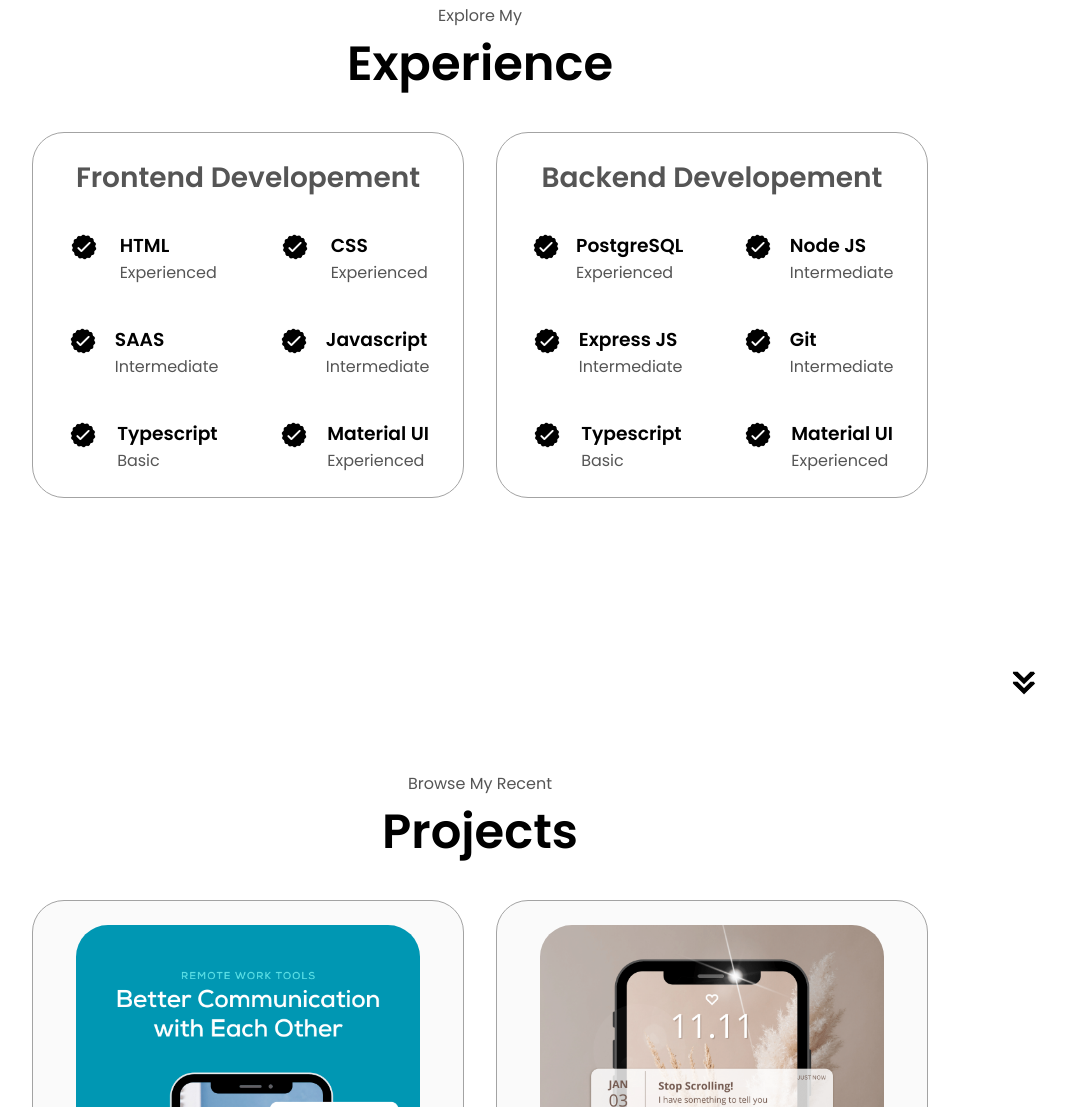
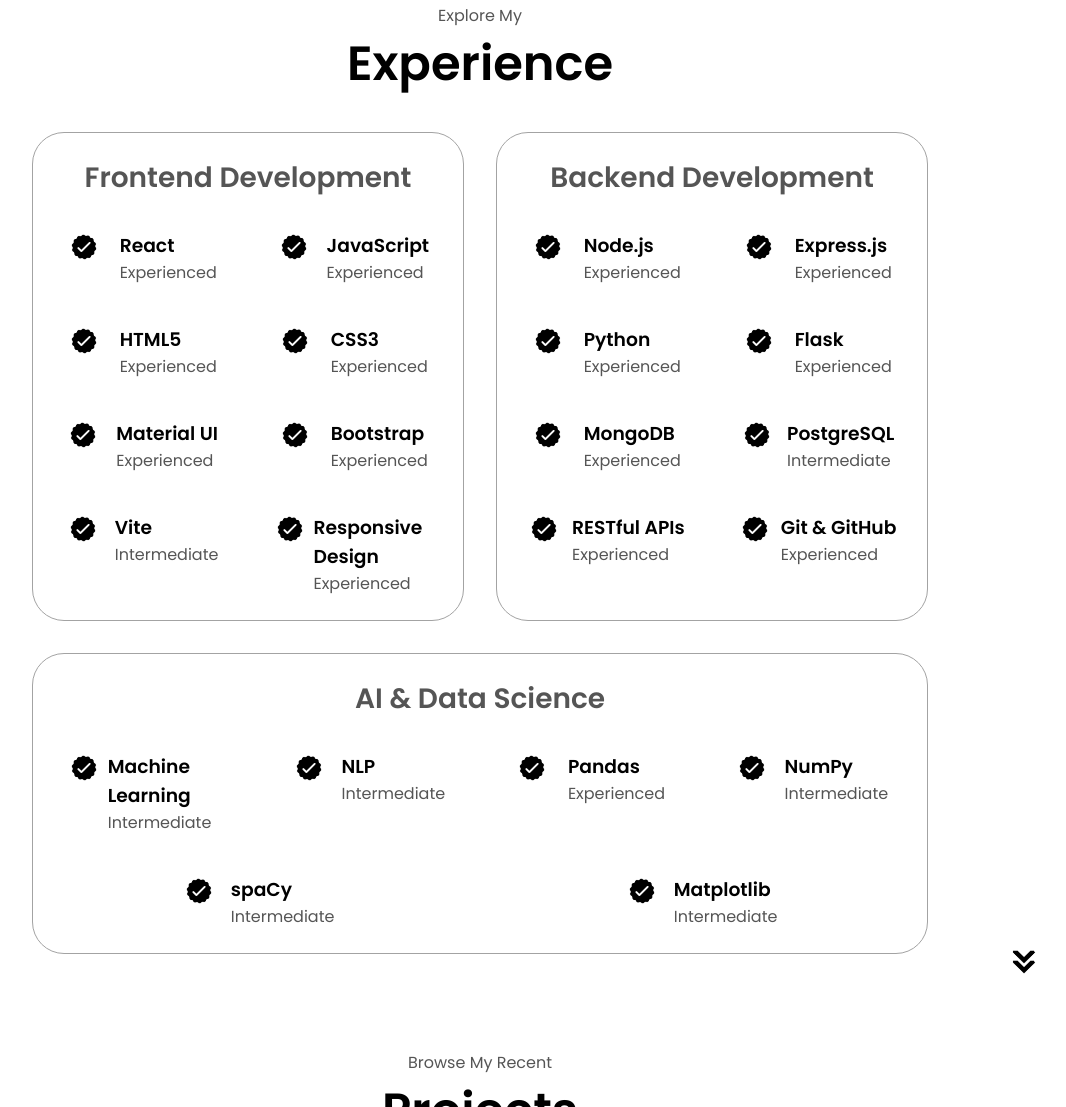
Before and after one commit to Sarthak3132/Portfolio-website, a plain HTML site: page index.html in a window 1280 px wide. Shown: the part 1693-2800 px from the top of the page, without its empty margins (160-1226 px from the left). Drawn offline with Linux system fonts and the light colour scheme.

Commit message:
feat: Complete portfolio overhaul - Updated to Full-Stack Developer with 3+ years experience, added comprehensive skills from actual projects (React, Node.js, Python, Flask, MongoDB, AI/ML, NLP), organized into 3 responsive sections

```diff
--- a/index.html
+++ b/index.html
@@ -42,7 +42,7 @@
         <div class="section_text">
             <p class="section_text_p1">Hello, I am</p>
             <h1 class="title">Sarthak Kamble</h1>
-            <p class="section_text_p2">Frontend Developer</p>
+            <p class="section_text_p2">Full-Stack Developer</p>
             <div class="btn-container">
                 <button
                 class="btn btn-color-2"
@@ -87,7 +87,7 @@
                         class="icon"
                         />
                         <h3>Experience</h3>
-                        <p> 2+ Years <br />Frontend Developement</p>
+                        <p> 3+ Years <br />Full-Stack Development</p>
                     </div>
                     <div class="details-container">
                         <img
@@ -96,7 +96,7 @@
                         class="icon"
                         />
                         <h3>Education</h3>
-                        <p> B.E. Computer Enginnering <br />Frontend Developement</p>
+                        <p> B.E. Computer Engineering <br />Full-Stack Development</p>
                     </div>
                 </div>
                 <div class="text-container">
@@ -122,7 +122,7 @@
         <div class="experience-details-container">
             <div class="about-containers">
                 <div class="details-container">
-                    <h2 class="experience-sub-title">Frontend Developement</h2>
+                    <h2 class="experience-sub-title">Frontend Development</h2>
                     <div class="article-container">
                         <article>
                             <img
@@ -131,7 +131,7 @@
                                 class="icon"
                             />
                             <div>
-                                <h3>HTML</h3>
+                                <h3>React</h3>
                                 <p>Experienced</p>
                             </div>
                         </article>
@@ -142,7 +142,7 @@
                                 class="icon"
                             />
                             <div>
-                                <h3>CSS</h3>
+                                <h3>JavaScript</h3>
                                 <p>Experienced</p>
                             </div>
                         </article>
@@ -153,8 +153,8 @@
                                 class="icon"
                             />
                             <div>
-                                <h3>SAAS</h3>
-                                <p>Intermediate</p>
+                                <h3>HTML5</h3>
+                                <p>Experienced</p>
                             </div>
                         </article>
                         <article>
@@ -164,19 +164,8 @@
                                 class="icon"
                             />
                             <div>
-                                <h3>Javascript</h3>
-                                <p>Intermediate</p>
-                            </div>
-                        </article>
-                        <article>
-                            <img
-                                src="./assets/checkmark.png"
-                                alt="Experience icon"
-                                class="icon"
-                            />
-                            <div>
-                                <h3>Typescript</h3>
-                                <p>Basic</p>
+                                <h3>CSS3</h3>
+                                <p>Experienced</p>
                             </div>
                         </article>
                         <article>
@@ -190,11 +179,6 @@
                                 <p>Experienced</p>
                             </div>
                         </article>
-                    </div>
-                </div>
-                <div class="details-container">
-                    <h2 class="experience-sub-title">Backend Developement</h2>
-                    <div class="article-container">
                         <article>
                             <img
                                 src="./assets/checkmark.png"
@@ -202,7 +186,7 @@
                                 class="icon"
                             />
                             <div>
-                                <h3>PostgreSQL</h3>
+                                <h3>Bootstrap</h3>
                                 <p>Experienced</p>
                             </div>
                         </article>
@@ -213,7 +197,7 @@
                                 class="icon"
                             />
                             <div>
-                                <h3>Node JS</h3>
+                                <h3>Vite</h3>
                                 <p>Intermediate</p>
                             </div>
                         </article>
@@ -224,7 +208,78 @@
                                 class="icon"
                             />
                             <div>
-                                <h3>Express JS</h3>
+                                <h3>Responsive Design</h3>
+                                <p>Experienced</p>
+                            </div>
+                        </article>
+                    </div>
+                </div>
+                <div class="details-container">
+                    <h2 class="experience-sub-title">Backend Development</h2>
+                    <div class="article-container">
+                        <article>
+                            <img
+                                src="./assets/checkmark.png"
+                                alt="Experience icon"
+                                class="icon"
+                            />
+                            <div>
+                                <h3>Node.js</h3>
+                                <p>Experienced</p>
+                            </div>
+                        </article>
+                        <article>
+                            <img
+                                src="./assets/checkmark.png"
+                                alt="Experience icon"
+                                class="icon"
+                            />
+                            <div>
+                                <h3>Express.js</h3>
+                                <p>Experienced</p>
+                            </div>
+                        </article>
+                        <article>
+                            <img
+                                src="./assets/checkmark.png"
+                                alt="Experience icon"
+                                class="icon"
+                            />
+                            <div>
+                                <h3>Python</h3>
+                                <p>Experienced</p>
+                            </div>
+                        </article>
+                        <article>
+                            <img
+                                src="./assets/checkmark.png"
+                                alt="Experience icon"
+                                class="icon"
+                            />
+                            <div>
+                                <h3>Flask</h3>
+                                <p>Experienced</p>
+                            </div>
+                        </article>
+                        <article>
+                            <img
+                                src="./assets/checkmark.png"
+                                alt="Experience icon"
+                                class="icon"
+                            />
+                            <div>
+                                <h3>MongoDB</h3>
+                                <p>Experienced</p>
+                            </div>
+                        </article>
+                        <article>
+                            <img
+                                src="./assets/checkmark.png"
+                                alt="Experience icon"
+                                class="icon"
+                            />
+                            <div>
+                                <h3>PostgreSQL</h3>
                                 <p>Intermediate</p>
                             </div>
                         </article>
@@ -235,7 +290,34 @@
                                 class="icon"
                             />
                             <div>
-                                <h3>Git</h3>
+                                <h3>RESTful APIs</h3>
+                                <p>Experienced</p>
+                            </div>
+                        </article>
+                        <article>
+                            <img
+                                src="./assets/checkmark.png"
+                                alt="Experience icon"
+                                class="icon"
+                            />
+                            <div>
+                                <h3>Git & GitHub</h3>
+                                <p>Experienced</p>
+                            </div>
+                        </article>
+                    </div>
+                </div>
+                <div class="details-container">
+                    <h2 class="experience-sub-title">AI & Data Science</h2>
+                    <div class="article-container">
+                        <article>
+                            <img
+                                src="./assets/checkmark.png"
+                                alt="Experience icon"
+                                class="icon"
+                            />
+                            <div>
+                                <h3>Machine Learning</h3>
                                 <p>Intermediate</p>
                             </div>
                         </article>
@@ -246,8 +328,8 @@
                                 class="icon"
                             />
                             <div>
-                                <h3>Typescript</h3>
-                                <p>Basic</p>
+                                <h3>NLP</h3>
+                                <p>Intermediate</p>
                             </div>
                         </article>
                         <article>
@@ -257,8 +339,41 @@
                                 class="icon"
                             />
                             <div>
-                                <h3>Material UI</h3>
+                                <h3>Pandas</h3>
                                 <p>Experienced</p>
+                            </div>
+                        </article>
+                        <article>
+                            <img
+                                src="./assets/checkmark.png"
+                                alt="Experience icon"
+                                class="icon"
+                            />
+                            <div>
+                                <h3>NumPy</h3>
+                                <p>Intermediate</p>
+                            </div>
+                        </article>
+                        <article>
+                            <img
+                                src="./assets/checkmark.png"
+                                alt="Experience icon"
+                                class="icon"
+                            />
+                            <div>
+                                <h3>spaCy</h3>
+                                <p>Intermediate</p>
+                            </div>
+                        </article>
+                        <article>
+                            <img
+                                src="./assets/checkmark.png"
+                                alt="Experience icon"
+                                class="icon"
+                            />
+                            <div>
+                                <h3>Matplotlib</h3>
+                                <p>Intermediate</p>
                             </div>
                         </article>
                     </div>
--- a/mediaqueries.css
+++ b/mediaqueries.css
@@ -39,6 +39,11 @@
     .about-containers {
         flex-wrap: wrap;
         margin-top: 0;
+        justify-content: center;
+    }
+    .details-container {
+        min-width: 280px;
+        margin-bottom: 1rem;
     }
 }
 
--- a/style.css
+++ b/style.css
@@ -272,6 +272,7 @@
     gap: 2rem;
     margin-bottom: 2rem;
     margin-top: 2rem;
+    flex-wrap: wrap;
 }
 
 .about-details-container {
@@ -297,6 +298,7 @@
 .details-container {
     padding: 1.5rem;
     flex: 1;
+    min-width: 300px;
     background: white;
     border-radius: 2rem;
     border: rgb(53, 53, 53) 0.1rem solid;
```
